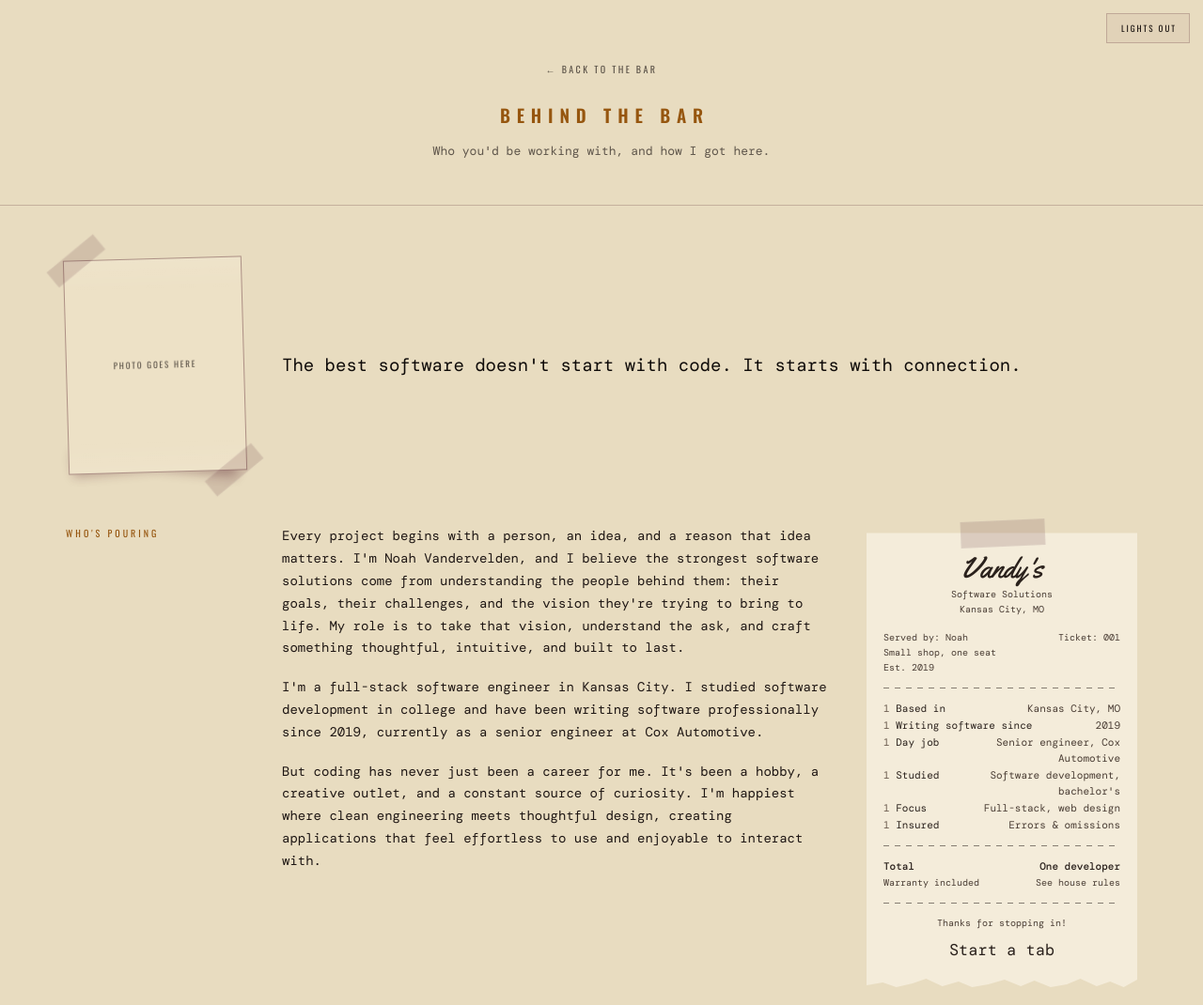
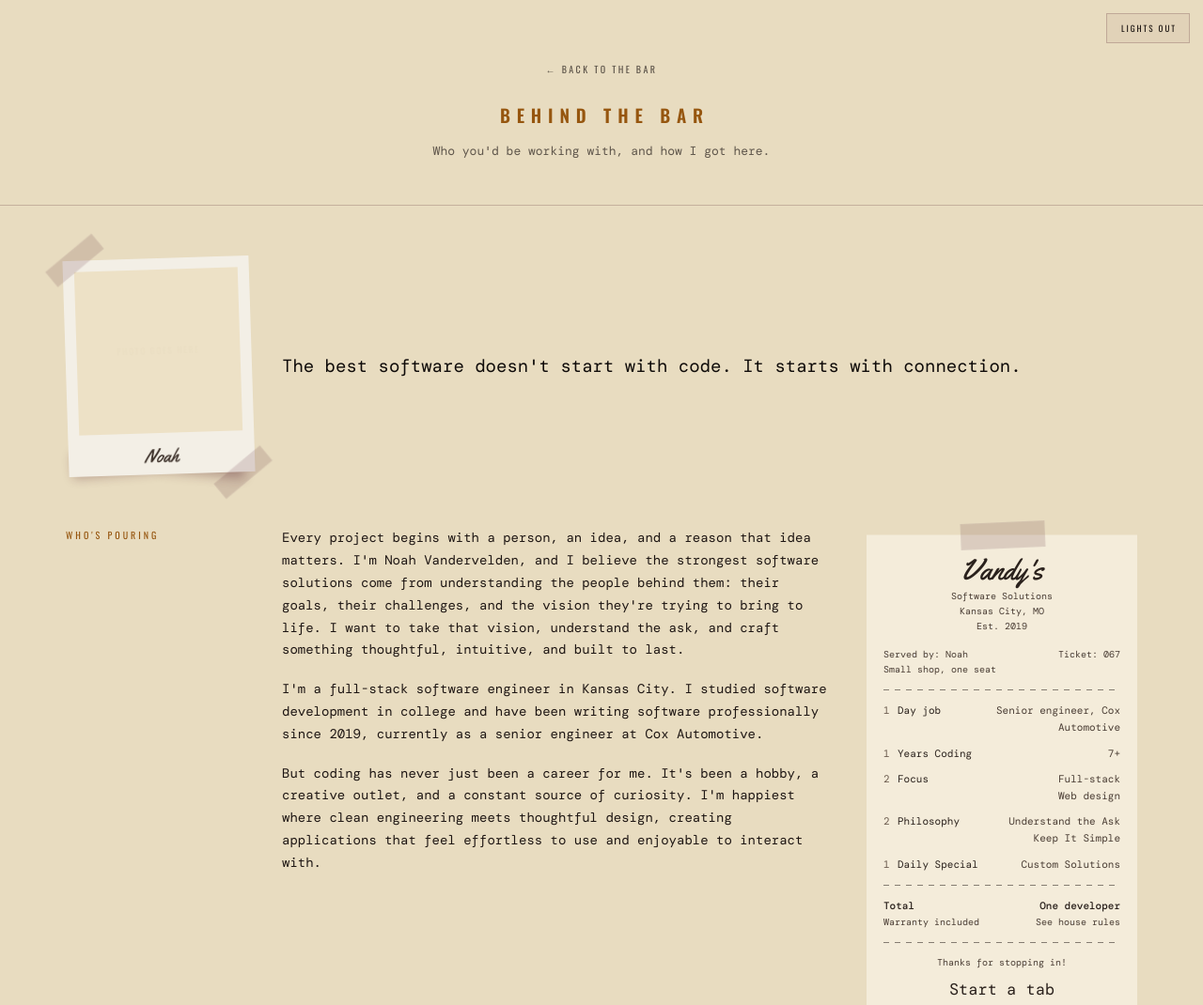
Before and after one commit to VandysSoftware/portfolio, a plain HTML site: page about.html in a window 1280 px wide. Shown: the top 1070 px of the page at 94% size. Drawn offline with nearby package versions, Linux system fonts and the light colour scheme.

Commit message:
Rework the about-page polaroid and bar tab, retune the closers
The portrait becomes a real Polaroid: opaque paper frame, square SX-70
window, deep foot margin carrying a handwritten caption. The tape pseudos
and the curl shadow they hang are unchanged.

The bar tab drops the rows that repeated copy already elsewhere on the page
(Based in, Studied, Writing software since) in favour of quantities that
read like an actual ticket, and Est. 2019 moves up into the org block. The
quantity moves from a ::before to real markup so each row is editable by
hand and two-digit counts stay aligned.

Closing CTA reworded on all three pages. .superpowers/ is ignored.

```diff
--- a/about.html
+++ b/about.html
@@ -76,21 +76,28 @@
   html[data-theme="light"] .photo::before,
   html[data-theme="light"] .photo::after{box-shadow:0 16px 12px rgba(74,18,32,.32);}
 
+  /* Polaroid: thin border on three sides, deep margin at the foot with the
+     caption written into it. The frame is opaque paper, which is also what
+     keeps the curl shadow from showing through. */
   .portrait{
-    position:relative;z-index:1;width:100%;height:154px;
-    border:1px solid var(--hair-solid);
-    /* opaque, or the curl shadow shows straight through the print */
-    background:
-      linear-gradient(to bottom,
-        rgba(255,255,255,.07), transparent 14%,
-        transparent 86%, rgba(255,255,255,.06)),
-      var(--photo-bg);
+    position:relative;z-index:1;width:100%;
+    background:#F3EFE6;
+    padding:12px 12px 44px;
+    transform:rotate(-1.8deg);
+  }
+  /* square window, the way an SX-70 print is */
+  .shot{
+    aspect-ratio:1/1;background:var(--photo-bg);
     display:flex;align-items:center;justify-content:center;text-align:center;
     font-family:'Oswald',sans-serif;font-size:9px;letter-spacing:.2em;
-    text-transform:uppercase;color:var(--muted);padding:10px;
-    transform:rotate(-1.6deg);
+    text-transform:uppercase;color:rgba(232,220,192,.5);padding:10px;
   }
-  .portrait img{width:100%;height:100%;object-fit:cover;display:block;}
+  .shot img{width:100%;height:100%;object-fit:cover;display:block;}
+  .caption{
+    position:absolute;left:0;right:0;bottom:9px;
+    text-align:center;font-family:'Yellowtail',cursive;
+    font-size:20px;line-height:1;color:#3B2F28;
+  }
   .portrait::before,.portrait::after{
     content:"";position:absolute;width:62px;height:19px;
     background:var(--tape);border:1px solid rgba(255,255,255,.06);
@@ -172,9 +179,11 @@
   /* items: quantity, description, value flush right — no dot leaders, real
      receipts do not have them */
   .facts{border:0;background:none;padding:0;margin:0;}
-  .facts .row{display:flex;justify-content:space-between;gap:12px;align-items:baseline;}
+  .facts .row{display:flex;justify-content:space-between;gap:12px;align-items:baseline;margin-bottom: 10px;}
   .facts dt{margin:0;flex:0 0 auto;}
-  .facts dt::before{content:"1  ";color:#6B5B4E;}
+  /* quantity is plain markup so each row is editable by hand; the fixed
+     width keeps labels aligned if a number ever goes to two digits */
+  .facts .qty{display:inline-block;width:15px;color:#6B5B4E;}
   /* narrow strip, so long values wrap to a second right-aligned line the way
      a real ticket does rather than being forced onto one */
   .facts dd{margin:0;text-align:right;color:#4A3D34;min-width:0;}
@@ -258,8 +267,9 @@
 
     /* the photo sets the gutter width, which is what starts the rail */
     .opening{align-items:center;padding-top:56px;}
-    .photo{width:190px;margin:0;}
-    .portrait{height:228px;}
+    /* height comes from the square window plus the paper margins now, so the
+       frame must not be pinned to a fixed height */
+    .photo{width:198px;margin:0;}
     .lead{font-size:19px;}
   }
 </style>
@@ -279,8 +289,13 @@
 <main class="shell">
 
   <div class="opening">
-    <!-- Swap the text inside .portrait for <img src="noah.jpg" alt="Noah Vandervelden"> -->
-    <div class="photo"><div class="portrait">Photo goes here</div></div>
+    <div class="photo">
+      <div class="portrait">
+        <!-- Swap the text inside .shot for <img src="noah.jpg" alt="Noah Vandervelden"> -->
+        <div class="shot">Photo goes here</div>
+        <span class="caption">Noah</span>
+      </div>
+    </div>
     <p class="lead">The best software doesn't start with code. It starts with connection.</p>
   </div>
 
@@ -290,7 +305,7 @@
     <!-- one grid item, so the paragraphs keep their own spacing instead of
          each becoming a grid row stretched to the height of the ticket -->
     <div class="who-copy">
-      <p>Every project begins with a person, an idea, and a reason that idea matters. I'm Noah Vandervelden, and I believe the strongest software solutions come from understanding the people behind them: their goals, their challenges, and the vision they're trying to bring to life. My role is to take that vision, understand the ask, and craft something thoughtful, intuitive, and built to last.</p>
+      <p>Every project begins with a person, an idea, and a reason that idea matters. I'm Noah Vandervelden, and I believe the strongest software solutions come from understanding the people behind them: their goals, their challenges, and the vision they're trying to bring to life. I want to take that vision, understand the ask, and craft something thoughtful, intuitive, and built to last.</p>
 
       <p>I'm a full-stack software engineer in Kansas City. I studied software development in college and have been writing software professionally since 2019, currently as a senior engineer at Cox Automotive.</p>
 
@@ -304,33 +319,29 @@
       <div class="tab-logo">Vandy's</div>
       <div class="tab-org">
         Software Solutions<br>
-        Kansas City, MO
+        Kansas City, MO<br>
+        Est. 2019
       </div>
 
-      <div class="tab-meta"><span>Served by: Noah</span><span>Ticket: 001</span></div>
+      <div class="tab-meta"><span>Served by: Noah</span><span>Ticket: 067</span></div>
       <div class="tab-meta"><span>Small shop, one seat</span></div>
-      <div class="tab-meta"><span>Est. 2019</span></div>
-
       <div class="tab-rule"></div>
 
       <dl class="facts">
         <div class="row">
-        <dt>Based in</dt><dd>Kansas City, MO</dd>
+          <dt><span class="qty">1</span>Day job</dt><dd>Senior engineer, Cox Automotive</dd>
         </div>
         <div class="row">
-        <dt>Writing software since</dt><dd>2019</dd>
+          <dt><span class="qty">1</span>Years Coding</dt><dd>7+</dd>
         </div>
         <div class="row">
-        <dt>Day job</dt><dd>Senior engineer, Cox Automotive</dd>
+          <dt><span class="qty">2</span>Focus</dt><dd>Full-stack<br>Web design</dd>
         </div>
         <div class="row">
-        <dt>Studied</dt><dd>Software development, bachelor's</dd>
+          <dt><span class="qty">2</span>Philosophy</dt><dd>Understand the Ask<br>Keep It Simple</dd>
         </div>
         <div class="row">
-        <dt>Focus</dt><dd>Full-stack, web design</dd>
-      </div>
-      <div class="row">
-        <dt>Insured</dt><dd>Errors &amp; omissions</dd>
+          <dt><span class="qty">1</span>Daily Special</dt><dd>Custom Solutions</dd>
         </div>
       </dl>
 
@@ -386,7 +397,7 @@
 
 <section class="closer">
   <div class="q">What'll it be?</div>
-  <p class="sub">Tell me what you're trying to build. No charge for the conversation.</p>
+  <p class="sub">Ready for a conversation? No charge ;)</p>
   <a class="btn" href="mailto:hello@example.com">Start a tab</a>
 </section>
 
```
Also changed, not shown: house-rules.html (+1 -1 lines), 1 other file. Lines whose indentation alone changed are shown as unchanged.
